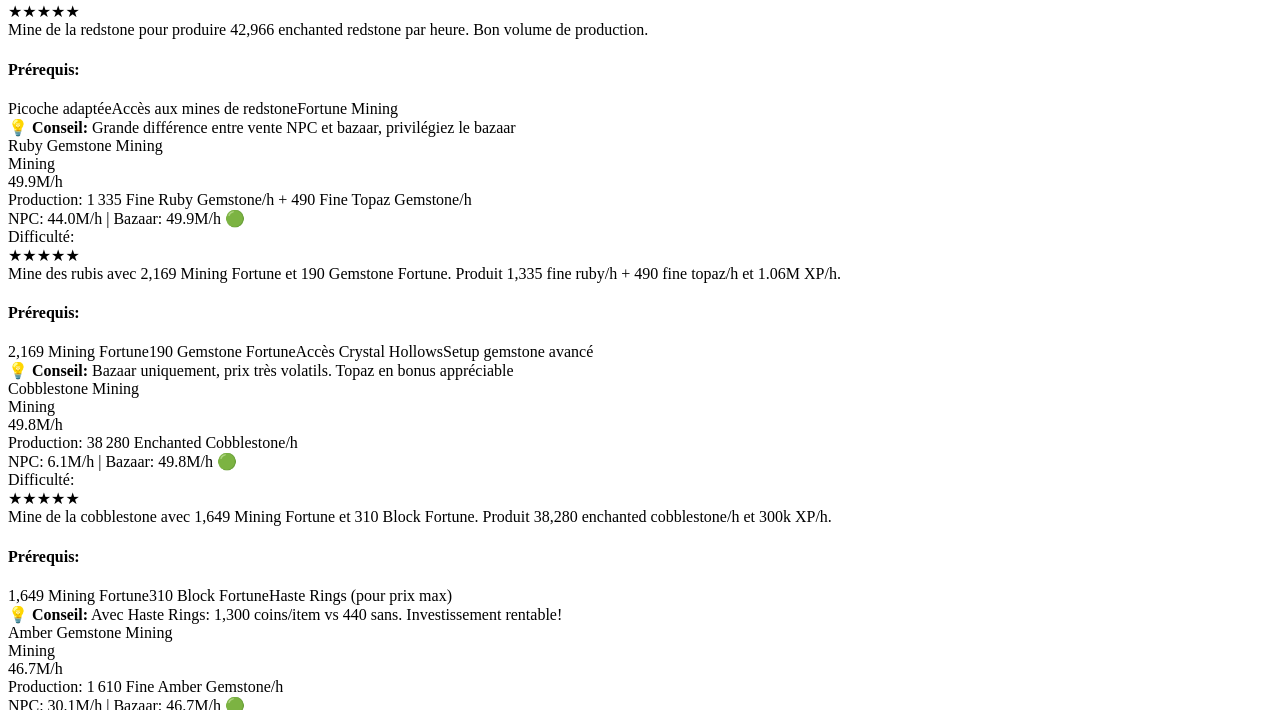
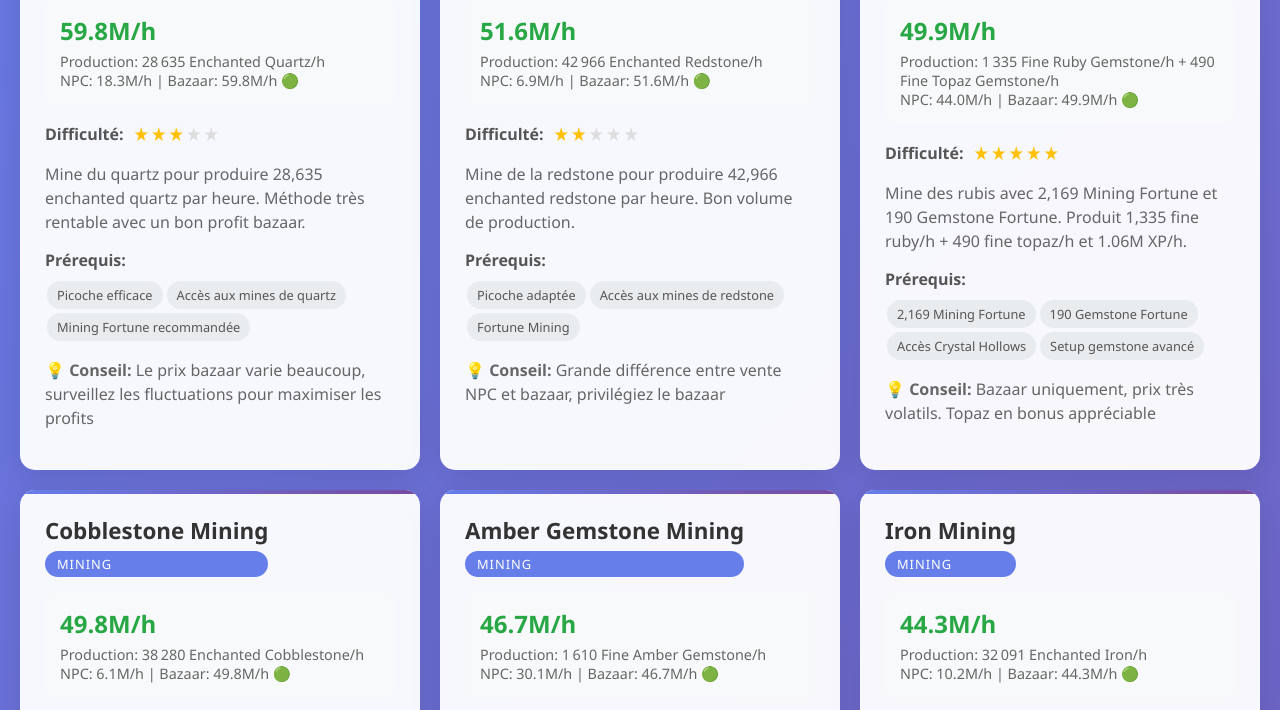
Before and after one commit to ZiPPPPP0/ZiPixelSB, a plain HTML site: page index.html in a window 1280 px wide. Shown: the part 649-1359 px from the top of the page. Drawn offline with Linux system fonts and the light colour scheme; no server answers.

Commit message:
correction css not working

```diff
--- a/index.html
+++ b/index.html
@@ -4,7 +4,7 @@
     <meta charset="UTF-8">
     <meta name="viewport" content="width=device-width, initial-scale=1.0">
     <title>Hypixel Skyblock - Guide des gains d'argent</title>
-    <link rel="stylesheet" href="css/main.css">
+    <link rel="stylesheet" href="css/style.css">
 </head>
 <body>
     <div class="header">
--- a/pages/bazaar.html
+++ b/pages/bazaar.html
@@ -4,7 +4,7 @@
     <meta charset="UTF-8">
     <meta name="viewport" content="width=device-width, initial-scale=1.0">
     <title>Hypixel Skyblock - Bazaar Flips</title>
-    <link rel="stylesheet" href="../css/main.css">
+    <link rel="stylesheet" href="../css/style.css">
     <link rel="stylesheet" href="../css/bazaar.css">
 </head>
 <body>
```
Also changed, not shown: pages/calculator.html (+1 -1 lines).
